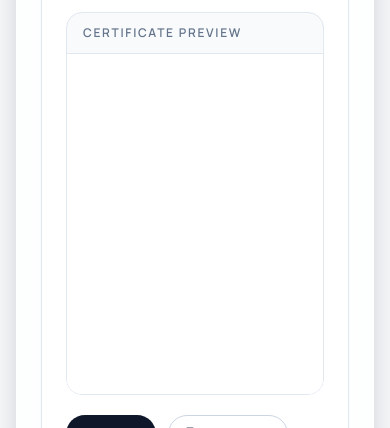
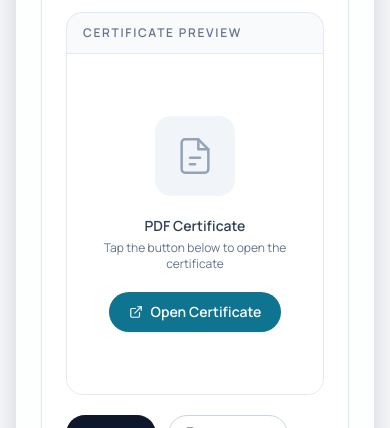
Before and after one commit to Bibek-Poudel8/Portfolio-website, a Next.js app: page /certificates in a window 390 px wide. Shown: the part 689-1117 px from the top of the page. Built offline with nearby package versions, Linux system fonts and the light colour scheme; no server answers.

Commit message:
Certificate section fixed

```diff
--- a/src/components/Certificates.jsx
+++ b/src/components/Certificates.jsx
@@ -1,7 +1,7 @@
 "use client"
 
 import Image from 'next/image'
-import { useState } from 'react'
+import { useEffect, useState } from 'react'
 import { FiCopy, FiExternalLink, FiShare2 } from 'react-icons/fi'
 import { certificates } from './content'
 
@@ -13,6 +13,17 @@ function getCertificatePreview(link) {
   }
 
   return 'pdf'
+}
+
+function useIsMobile() {
+  const [isMobile, setIsMobile] = useState(false)
+  useEffect(() => {
+    const check = () => setIsMobile(window.innerWidth < 768)
+    check()
+    window.addEventListener('resize', check)
+    return () => window.removeEventListener('resize', check)
+  }, [])
+  return isMobile
 }
 
 const previewShellClassName = 'relative flex h-full w-full items-center justify-center bg-white p-4'
@@ -32,6 +43,7 @@ function getAbsoluteCertificateLink(link) {
 
 export default function Certificates() {
   const [copiedLink, setCopiedLink] = useState('')
+  const isMobile = useIsMobile()
 
   async function handleCopy(link) {
     const absoluteLink = getAbsoluteCertificateLink(link)
@@ -123,10 +135,46 @@ export default function Certificates() {
                           className="object-contain p-3"
                         />
                       </div>
+                    ) : isMobile ? (
+                      /* Mobile: iframes don't render PDFs — show a tap-to-open card */
+                      <div className="flex h-full flex-col items-center justify-center gap-5 px-6 text-center">
+                        <div className="flex h-20 w-20 items-center justify-center rounded-2xl bg-slate-100">
+                          <svg
+                            xmlns="http://www.w3.org/2000/svg"
+                            viewBox="0 0 24 24"
+                            fill="none"
+                            stroke="currentColor"
+                            strokeWidth={1.5}
+                            strokeLinecap="round"
+                            strokeLinejoin="round"
+                            className="h-10 w-10 text-slate-400"
+                          >
+                            <path d="M14 2H6a2 2 0 0 0-2 2v16a2 2 0 0 0 2 2h12a2 2 0 0 0 2-2V8z" />
+                            <polyline points="14 2 14 8 20 8" />
+                            <line x1="9" y1="13" x2="15" y2="13" />
+                            <line x1="9" y1="17" x2="12" y2="17" />
+                          </svg>
+                        </div>
+                        <div>
+                          <p className="text-sm font-semibold text-slate-700">PDF Certificate</p>
+                          <p className="mt-1 text-xs text-slate-500">
+                            Tap the button below to open the certificate
+                          </p>
+                        </div>
+                        <a
+                          href={certificate.link}
+                          target="_blank"
+                          rel="noopener noreferrer"
+                          className="inline-flex items-center rounded-full bg-cyanwave px-5 py-2.5 text-sm font-semibold text-white shadow-sm transition hover:opacity-90"
+                        >
+                          <FiExternalLink className="mr-2" />
+                          Open Certificate
+                        </a>
+                      </div>
                     ) : (
                       <div className={previewShellClassName}>
                         <iframe
-                          src={certificate.link}
+                          src={`${certificate.link}#view=FitH&toolbar=0&navpanes=0&scrollbar=0`}
                           title={`${certificate.title} preview`}
                           className={previewContentClassName}
                         />
```
